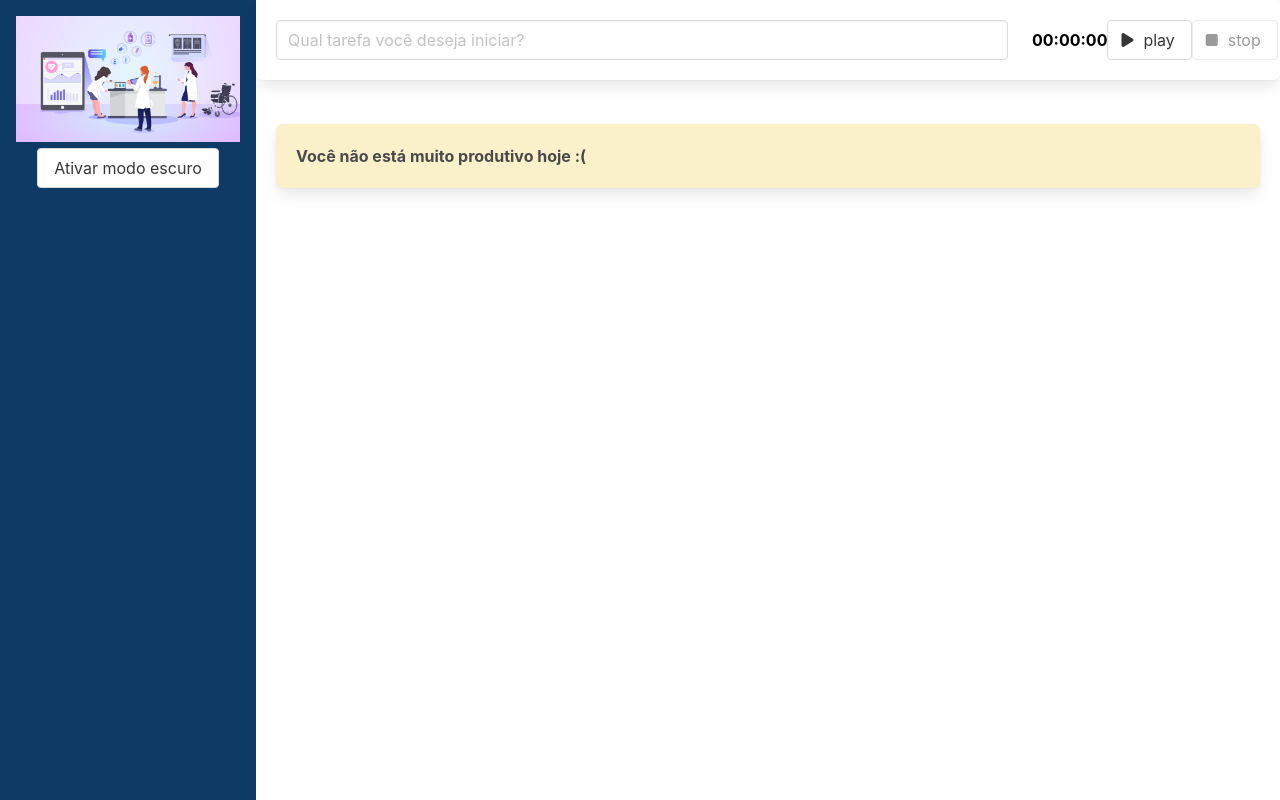
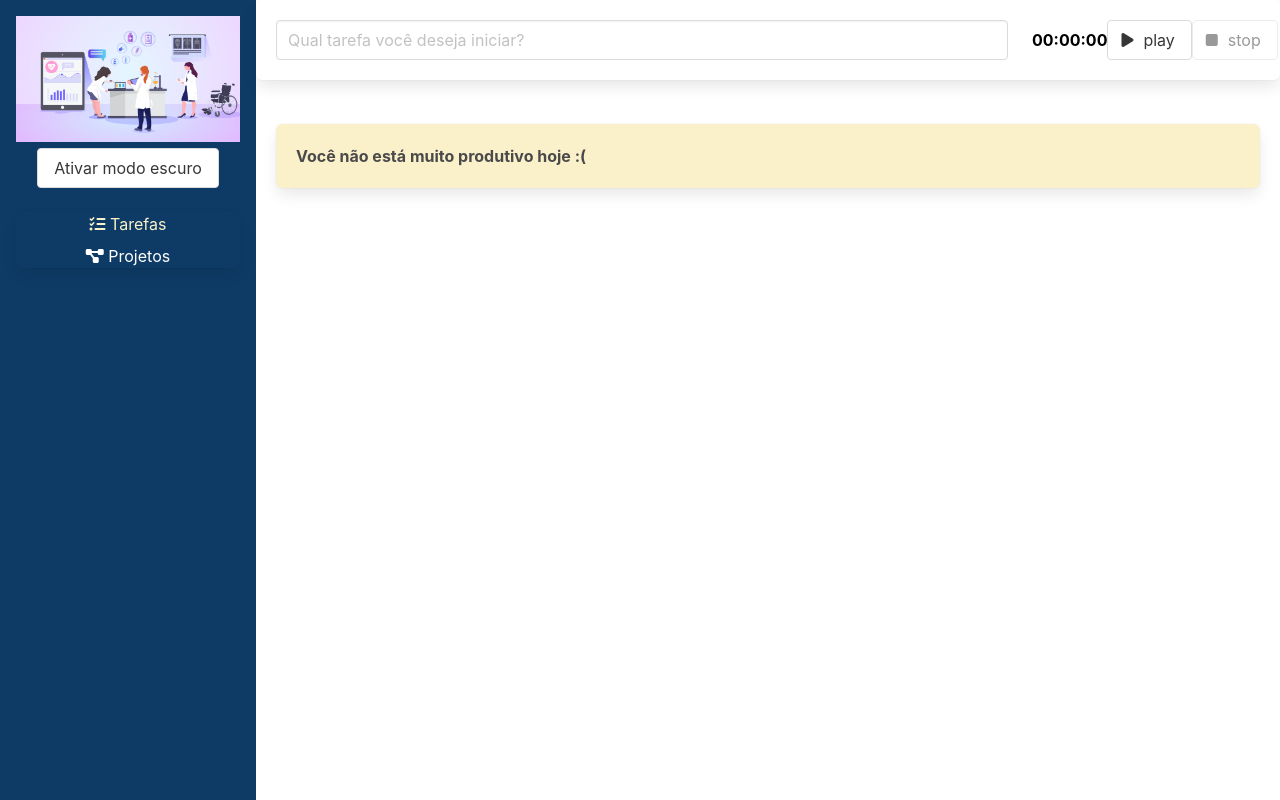
Before and after one commit to EdnildoCunha/gerenciador-de-estudos-vuejs, a Vue app: page /#/ in a window 1280 px wide. Built offline with nearby package versions, Linux system fonts and the light colour scheme.

Commit message:
criando navbar

```diff
--- a/src/components/BarraLateral.vue
+++ b/src/components/BarraLateral.vue
@@ -7,7 +7,22 @@
         <button class="button" @click="alterarTema">
             {{ textoBotao }}
         </button>
-
+        <nav class="panel mt-5">
+            <ul>
+                <li>
+                    <router-link to="/" class="link">
+                        <i class="fas fa-tasks"></i>
+                        Tarefas
+                    </router-link>
+                </li>
+                <li>
+                    <router-link to="/projetos" class="link">
+                        <i class="fas fa-project-diagram"></i>
+                        Projetos
+                    </router-link>
+                </li>
+            </ul>
+        </nav>
     </header>
 </template>
 
@@ -55,4 +70,20 @@
         height: auto;
     }
 }
+
+.panel li {
+    margin: 8px 0;
+}
+
+.link {
+    color: #fff
+}
+
+.link:hover {
+    color: #FAF0CA;
+}
+
+.link.router-link-active {
+    color: #FAF0CA;
+}
 </style>
--- a/src/roteador/index.ts
+++ b/src/roteador/index.ts
@@ -1,11 +1,19 @@
 import { createRouter, createWebHashHistory, RouteRecordRaw } from "vue-router";
+import Projetos from '../views/Projetos.vue';
 import Tarefas from '../views/Tarefas.vue';
 
-const rotas: RouteRecordRaw[] = [{
-    path: '/',
-    name: 'Tarefas',
-    component: Tarefas
-}]
+const rotas: RouteRecordRaw[] = [
+    {
+        path: '/',
+        name: 'Tarefas',
+        component: Tarefas
+    },
+    {
+        path: '/projetos',
+        name: 'Projetos',
+        component: Projetos
+    }
+]
 
 const roteador = createRouter({
     history: createWebHashHistory(),
--- /dev/null
+++ b/src/views/Projetos.vue
@@ -0,0 +1,12 @@
+<template>
+    <h1>
+        Projetos
+    </h1>
+</template>
+
+<script lang="ts">
+import { defineComponent } from 'vue';
+export default defineComponent({
+    name: 'ProjetosNome'
+})
+</script>
```
